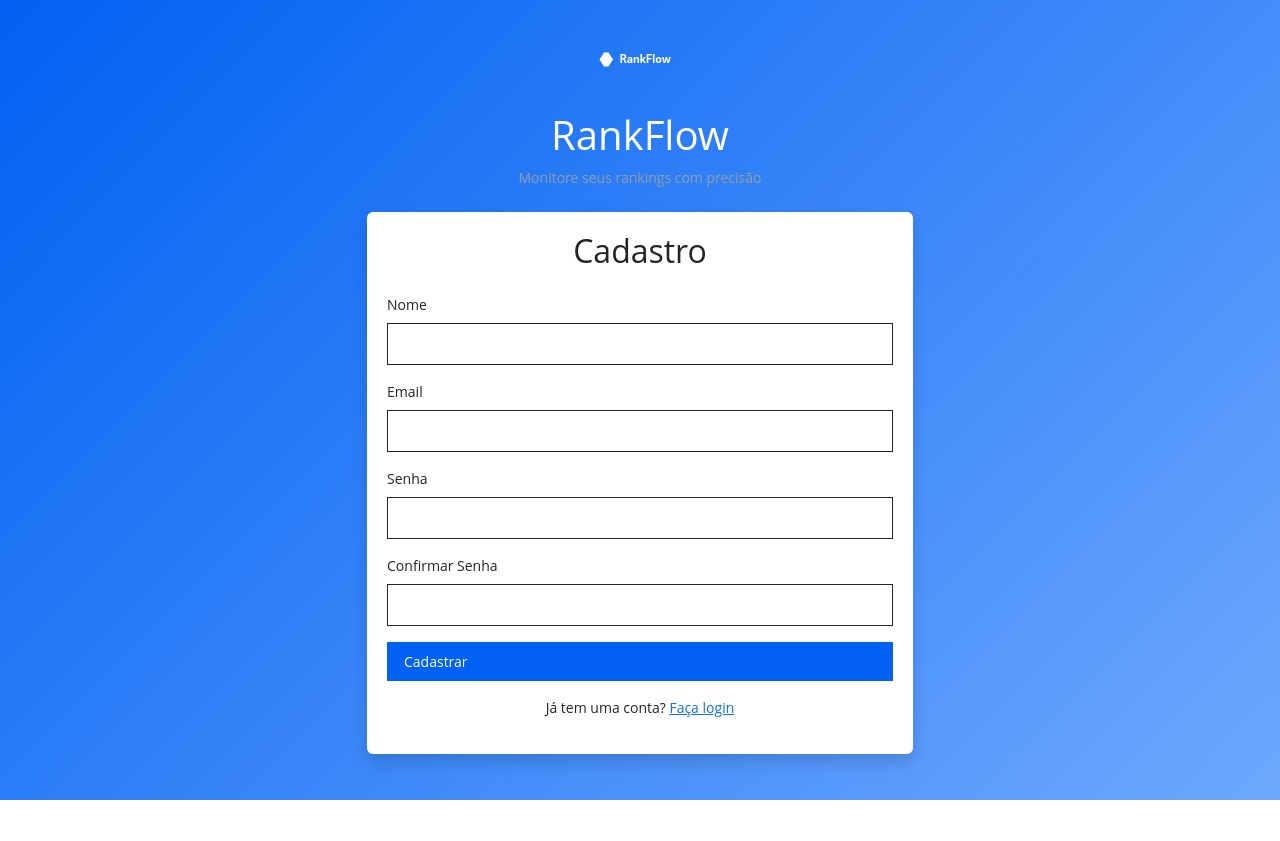
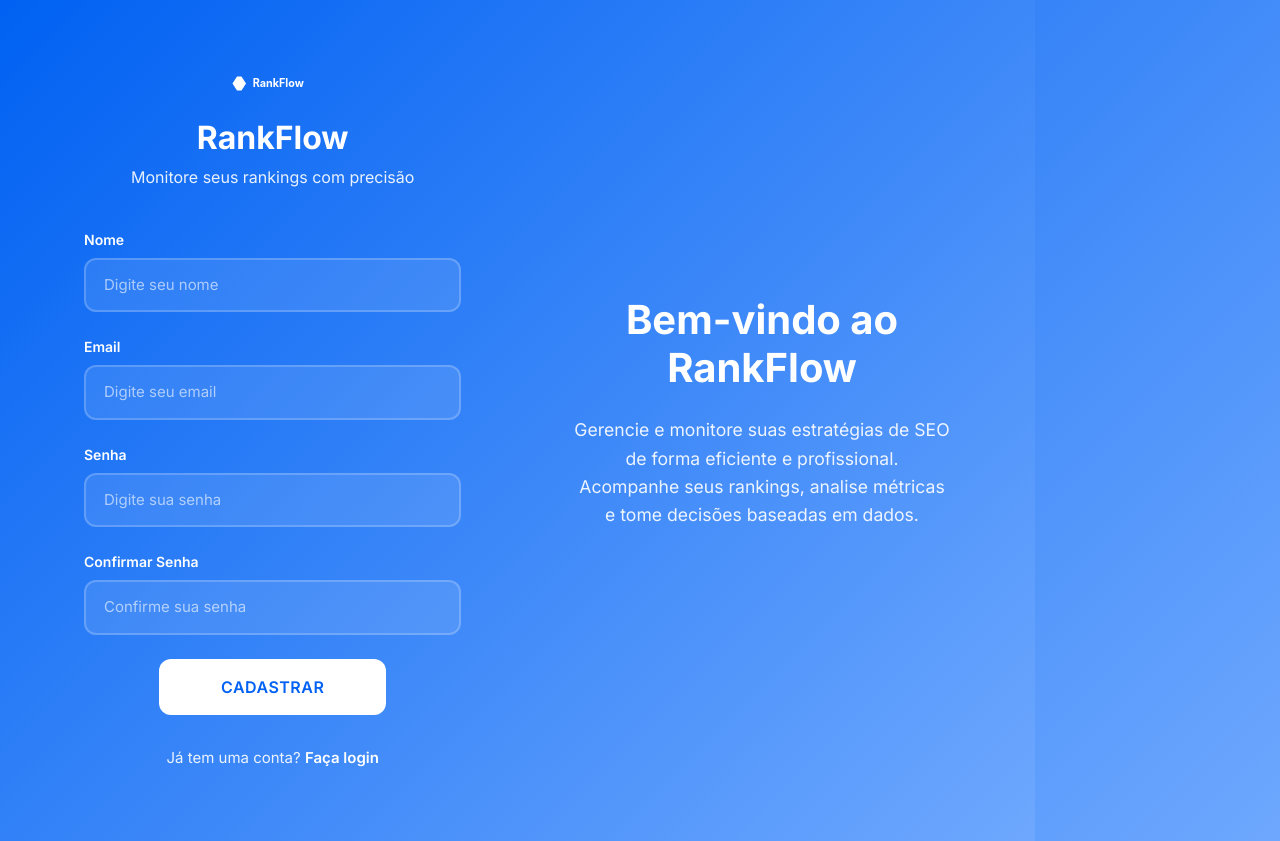
Before and after one commit to Gabrielnfranca/RankFlow_SEO, a Flask app: page /cadastro in a window 1280 px wide. Before the commit the page ends 800 px from the top, so only its background shows below. Run offline with Flask 3, Linux system fonts and the light colour scheme.

Commit message:
Update cadastro page to match login page design

```diff
--- a/templates/cadastro.html
+++ b/templates/cadastro.html
@@ -5,20 +5,20 @@
     <meta name="viewport" content="width=device-width, initial-scale=1.0">
     <title>Cadastro - RankFlow</title>
     <link href="https://cdn.jsdelivr.net/npm/bootstrap@5.3.0/dist/css/bootstrap.min.css" rel="stylesheet">
+    <link href="https://fonts.googleapis.com/css2?family=Inter:wght@400;500;600;700&display=swap" rel="stylesheet">
     <link rel="stylesheet" href="{{ url_for('static', filename='css/style.css') }}">
 </head>
-<body class="bg-light">
+<body>
+    <div class="login-page">
         <div class="container">
-        <div class="row justify-content-center mt-5">
-            <div class="col-md-6">
-                <div class="text-center mb-4">
+            <div class="login-container">
+                <div class="login-content">
+                    <div class="text-center">
                         <img src="{{ url_for('static', filename='images/logo.svg') }}" alt="RankFlow Logo" class="login-logo">
-                    <h1 class="mt-3 brand-name">RankFlow</h1>
-                    <p class="text-muted">Monitore seus rankings com precisão</p>
+                        <h1 class="login-title">RankFlow</h1>
+                        <p class="login-subtitle">Monitore seus rankings com precisão</p>
                     </div>
-                <div class="card shadow">
-                    <div class="card-body">
-                        <h2 class="text-center mb-4">Cadastro</h2>
+
                     {% with messages = get_flashed_messages(with_categories=true) %}
                         {% if messages %}
                             {% for category, message in messages %}
@@ -29,35 +29,43 @@
                             {% endfor %}
                         {% endif %}
                     {% endwith %}
-                        <form method="POST" action="{{ url_for('cadastro') }}">
-                            <div class="mb-3">
+
+                    <form method="POST" action="{{ url_for('cadastro') }}" class="login-form">
+                        <div class="mb-4">
                             <label for="nome" class="form-label">Nome</label>
-                                <input type="text" class="form-control" id="nome" name="nome" required>
+                            <input type="text" class="form-control" id="nome" name="nome" required
+                                   placeholder="Digite seu nome">
                         </div>
-                            <div class="mb-3">
+                        <div class="mb-4">
                             <label for="email" class="form-label">Email</label>
-                                <input type="email" class="form-control" id="email" name="email" required>
+                            <input type="email" class="form-control" id="email" name="email" required
+                                   placeholder="Digite seu email">
                         </div>
-                            <div class="mb-3">
+                        <div class="mb-4">
                             <label for="senha" class="form-label">Senha</label>
-                                <input type="password" class="form-control" id="senha" name="senha" required>
+                            <input type="password" class="form-control" id="senha" name="senha" required
+                                   placeholder="Digite sua senha">
                         </div>
-                            <div class="mb-3">
+                        <div class="mb-4">
                             <label for="confirmar_senha" class="form-label">Confirmar Senha</label>
-                                <input type="password" class="form-control" id="confirmar_senha" name="confirmar_senha" required>
+                            <input type="password" class="form-control" id="confirmar_senha" name="confirmar_senha" required
+                                   placeholder="Confirme sua senha">
                         </div>
-                            <div class="d-grid gap-2">
-                                <button type="submit" class="btn btn-primary">Cadastrar</button>
+                        <button type="submit" class="btn login-btn">Cadastrar</button>
+
+                        <div class="login-links">
+                            <p class="mb-0">Já tem uma conta? <a href="{{ url_for('login') }}">Faça login</a></p>
                         </div>
                     </form>
-                        <div class="text-center mt-3">
-                            <p>Já tem uma conta? <a href="{{ url_for('login') }}">Faça login</a></p>
+                </div>
+                <div class="login-image d-none d-lg-flex">
+                    <h2>Bem-vindo ao RankFlow</h2>
+                    <p>Gerencie e monitore suas estratégias de SEO de forma eficiente e profissional. Acompanhe seus rankings, analise métricas e tome decisões baseadas em dados.</p>
                 </div>
             </div>
         </div>
     </div>
-        </div>
-    </div>
+
     <script src="https://cdn.jsdelivr.net/npm/bootstrap@5.3.0/dist/js/bootstrap.bundle.min.js"></script>
 </body>
 </html>
```
Lines whose indentation alone changed are shown as unchanged.
